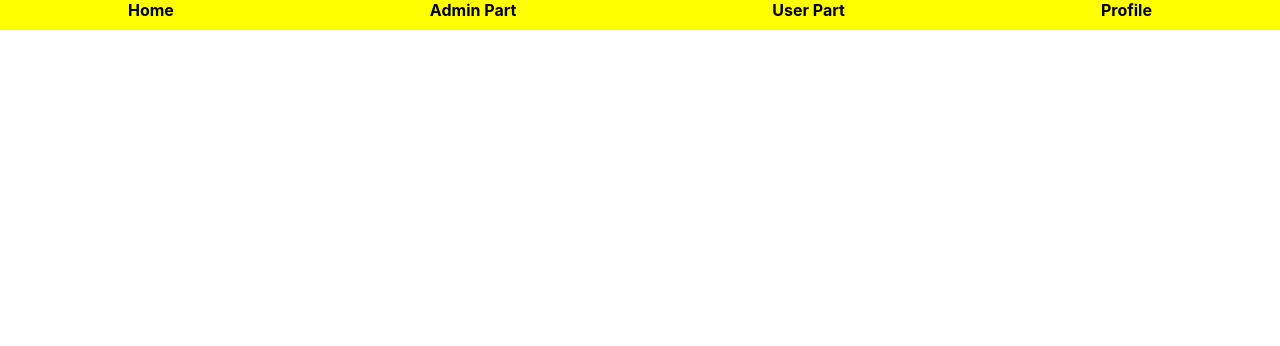
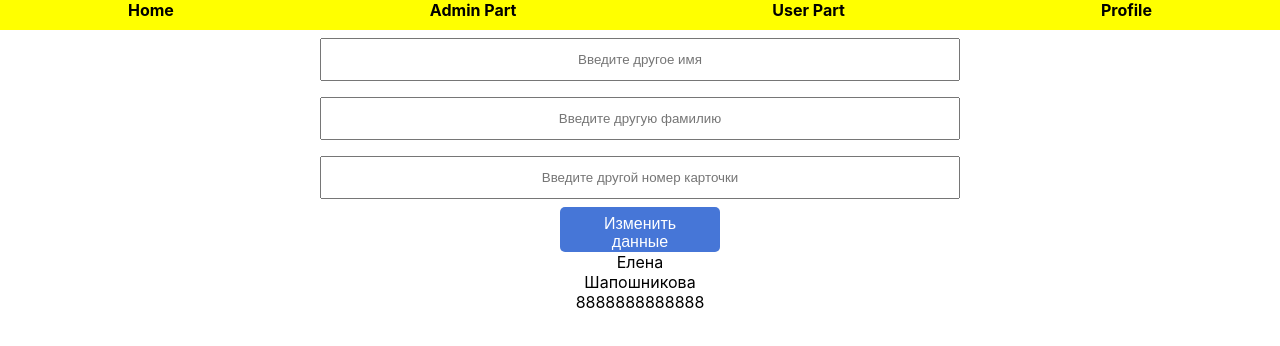
Before and after one commit to vitaliy5651/React-lessons, a React (Create React App) app: page /Profile in a window 1280 px wide. Shown: the top 346 px of the page. Built offline with nearby package versions, Linux system fonts and the light colour scheme.

Commit message:
12.05.2022 11:57

```diff
--- a/src/App.js
+++ b/src/App.js
@@ -1,10 +1,12 @@
 import './App.css';
 import { Routes, Route, Link } from 'react-router-dom';
 import Home from './Components/Home/home';
-import React, { useReducer } from 'react';
-import fetchProductsReducer, { initialState } from './reducers/products.reducers';
+import React, { useReducer, useState } from 'react';
+import fetchProductsReducer, { initialState } from './reducers/products.reducer';
 import Admin from './Components/Admin/Admin';
 import User from './Components/User/User';
+import Profile from './Components/Profile/ProfileUser';
+
 //import Data from './Components/data/data';
 
 export const ProductContext = React.createContext()
@@ -13,6 +15,7 @@ function App() {
 
   const [products, dispatch] = useReducer(fetchProductsReducer, initialState)
 
+  const [ isAdmin ] = useState(true)
 
   return (
     <ProductContext.Provider value={{productsState: products, productsDispatch: dispatch}}>
@@ -25,9 +28,9 @@ function App() {
     </div>
     <Routes >
       <Route path = {'/'} element = {<Home />}></Route>
-      <Route path={'/Admin_part'} element = {<Admin />}></Route>
-      <Route path = {'/User_part'} element = {<User />}></Route>
-      <Route path={'/Profile'} element = {''}></Route>
+      <Route path={'/Admin_part'} element = {<Admin isAdmin = {isAdmin} />}></Route>
+      <Route path = {'/User_part'} element = {<User isAdmin = {!isAdmin} />}></Route>
+      <Route path={'/Profile'} element = {<Profile />}></Route>
     </Routes>
     </div>
     </ProductContext.Provider>
--- a/src/Components/Admin/Admin.js
+++ b/src/Components/Admin/Admin.js
@@ -4,12 +4,12 @@ import CreateItem from "../CreateItems/CreateItems";
 import Edit from "../EditProduct";
 import SingleItem from "../ShowItems/SingleItem";
 
-const Admin = () =>{
+const Admin = (props) =>{
     const productContext = useContext(ProductContext)
     return (
         <div className="Admin">
             {productContext.productsState.flag ? <CreateItem /> : <Edit />}
-            <SingleItem/>
+            <SingleItem isAdmin = {props.isAdmin}/>
         </div>
     )
 }
--- /dev/null
+++ b/src/Components/Profile/ProfileUser.css
@@ -0,0 +1,9 @@
+.update_profile{
+    display: flex;
+    align-items: center;
+    flex-direction: column;
+}
+
+.user_data{
+    text-align: center;
+}
--- /dev/null
+++ b/src/Components/Profile/ProfileUser.js
@@ -0,0 +1,21 @@
+import React, { useReducer } from "react";
+import ProfileReducer, { initialState } from "../../reducers/profile.reducer";
+import Form from "./formComponent";
+import styles from "./ProfileUser.css"
+
+
+const Profile = () => {
+    const [ profile ] = useReducer(ProfileReducer, initialState)
+return(
+    <div className="Profile" style={styles}>
+    <Form />
+    <div className="user_data">
+        <div className="user_name">{profile.user.name}</div>
+        <div className="user_surname">{profile.user.surname}</div>
+        <div className="user_cartNumber">{profile.user.cartNumber}</div>
+    </div>
+    </div>
+)
+}
+
+export default Profile
--- /dev/null
+++ b/src/Components/Profile/formComponent.js
@@ -0,0 +1,43 @@
+import React, { useReducer, useState } from "react";
+import ProfileReducer, { initialState } from "../../reducers/profile.reducer";
+
+
+const Form = () => {
+    const [ profile , dispatch] = useReducer(ProfileReducer, initialState)
+    const [name, setName] = useState('')
+    const [surname, setSurname] = useState('')
+    const [cartNumber, setCartNumber] = useState()
+
+    function updateUser (e){
+        e.preventDefault();
+        const result = { name, surname, cartNumber };
+        dispatch({type: 'Update_user', result})
+    }
+    return(
+<form className="update_profile">
+        <input
+            className="input"
+            type="text"
+            placeholder="Введите другое имя"
+            onChange={(e) => {setName(e.target.value)}}
+        />
+        <input
+            className="input"
+            type="text"
+            placeholder="Введите другую фамилию"
+            onChange={(e) => {setSurname(e.target.value)}}
+        />
+        <input
+            className="input"
+            type="text"
+            placeholder="Введите другой номер карточки"
+            onChange={(e) => {setCartNumber(e.target.value)}}
+        ></input>
+        <button className="btn_submit" onClick={updateUser}>
+            Изменить данные
+        </button>
+    </form>
+    )
+}
+
+export default Form
--- a/src/Components/ShowItems/SingleItem.js
+++ b/src/Components/ShowItems/SingleItem.js
@@ -5,7 +5,7 @@ import { ProductContext } from "../../App";
 import styles from './SingleItem.css'
 
 //productContext.productsState.items
-const SingleItem = () => {
+const SingleItem = (props) => {
     const productContext = useContext(ProductContext)
 
 
@@ -18,10 +18,10 @@ const SingleItem = () => {
             <img alt="img" className="item_image" src={el.urlToImg}/>
             </div>
             <div className="item_description">{el.description}</div>
-            <div className="btn">
+            {props.isAdmin && <div className="btn">
             <button className="delete_item" onClick={() => {productContext.productsDispatch({type: 'delete_product', id: el.id})}}>delete</button>
             <button className="change_item" onClick={() => {productContext.productsDispatch({type: 'SendproductToUpdate', el})}}>change</button>
-            </div>
+            </div>}
             </div>
             )
         }
--- a/src/Components/User/User.js
+++ b/src/Components/User/User.js
@@ -2,9 +2,10 @@ import React, { useContext, useState } from "react";
 import { ProductContext } from "../../App";
 import SingleItem from "../ShowItems/SingleItem";
 
-const User = () => {
+const User = (props) => {
     const productContext = useContext(ProductContext)
     const [ item, setItem ] = useState('')
+
     return(
     <div className="User">
         <input
@@ -14,7 +15,7 @@ const User = () => {
             onChange={(e) => {setItem(e.target.value)}}  >
         </input>
         <button className="btn_search" onClick={() => {productContext.productsDispatch({type: 'SearchProduct', item})}}>Найти товар</button>
-        <SingleItem />
+        <SingleItem isAdmin = {props.isAdmin}/>
     </div>
     )
 }
--- a/src/reducers/products.reducers.js
+++ b/src/reducers/products.reducer.js
@@ -79,7 +79,7 @@ export default function fetchProductsReducer(state = initialState, action){
             return el
         })}
         case 'SearchProduct':
-            return{...state, items: state.items.filter((el) => el.title.toLowerCase().includes(action.item.toLowerCase()))}
+            return {...state, items: state.items.filter((el) => el.title.toLowerCase().includes(action.item.toLowerCase()))}
         default:
             return state
     }
--- /dev/null
+++ b/src/reducers/profile.reducer.js
@@ -0,0 +1,16 @@
+export const initialState = {
+    user:{
+            name: 'Елена',
+            surname: 'Шапошникова',
+            cartNumber: 8888888888888
+        }
+}
+
+export default function ProfileReducer(state = initialState, action){
+    switch(action.type){
+        case 'Update_user':
+            return{user: action.result}
+        default:
+        return state
+    }
+}
--- a/src/store.js
+++ b/src/store.js
@@ -1,8 +1,10 @@
 import { legacy_createStore, combineReducers } from "redux";
-import fetchProductsReducer from "./reducers/products.reducers";
+import ProfileReducer from "./reducers/profile.reducer";
+import fetchProductsReducer from "./reducers/products.reducer";
 
 export const rootReducer = combineReducers({
-    fetchProductsReducer
+    fetchProductsReducer,
+    ProfileReducer
 })
 const store = legacy_createStore(rootReducer)
 export default store
```
